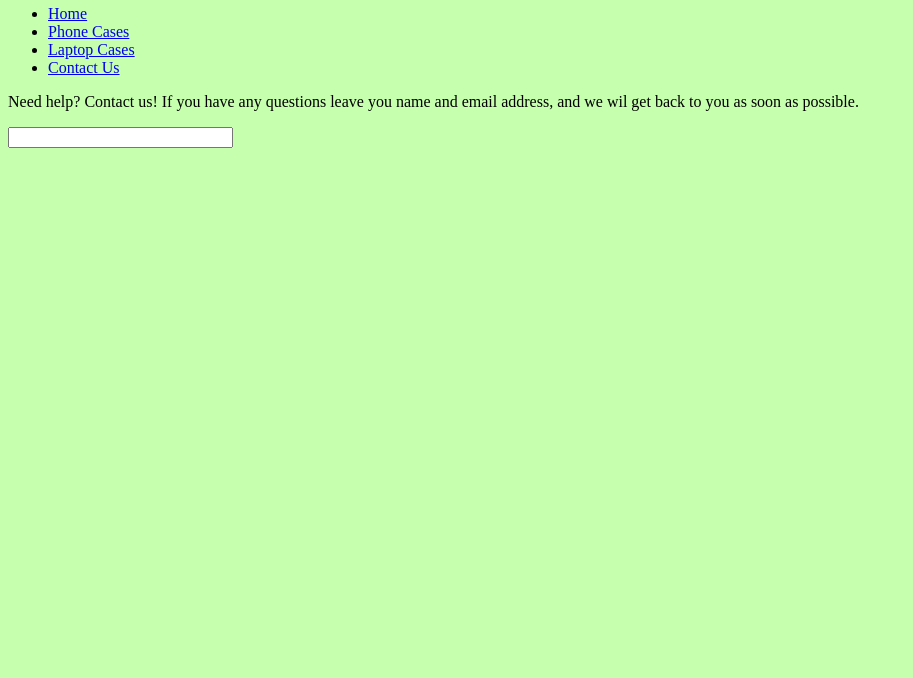
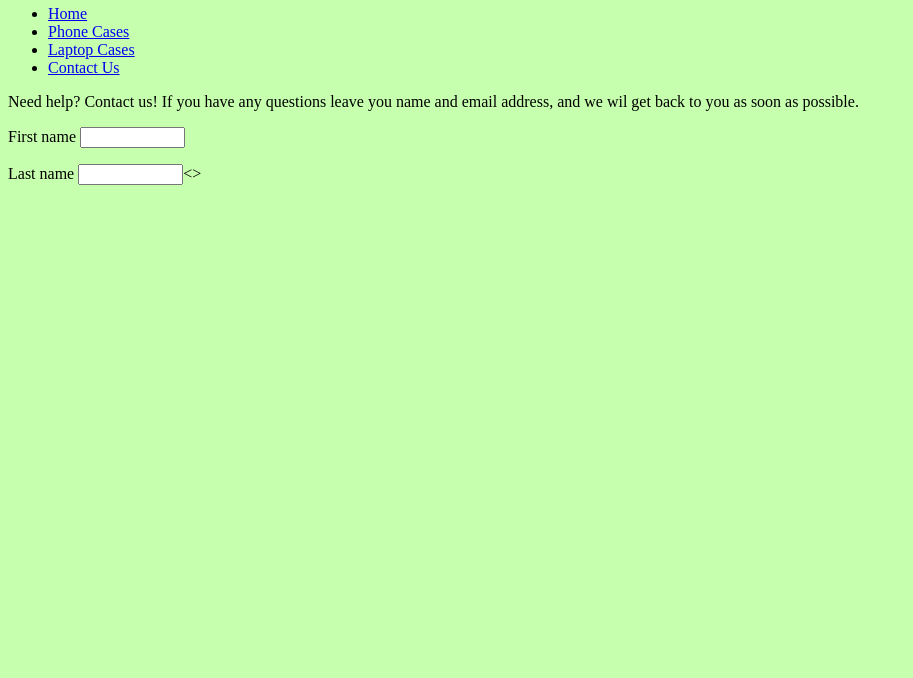
Before and after one commit to victor3797/victor3797.github.io, a plain HTML site: page ContactUs.html in a window 1280 px wide. Shown: the part 122-800 px from the top of the page, without its empty margins (0-913 px from the left). Drawn offline with Linux system fonts and the light colour scheme.

Commit message:
Added input

```diff
--- a/ContactUs.html
+++ b/ContactUs.html
@@ -29,7 +29,8 @@
 
 <form>
 
-<p> <input type = "text" name = "theName" size = "25" maxlength= "25" /></p>
+<p> First name <input type = "text" name = "theName" size = "10" maxlength= "25" /> </p>
+<p> Last name <input type = "text" name = "theName" size = "10" maxlength= "25"><>
 
 
 </form>
```
